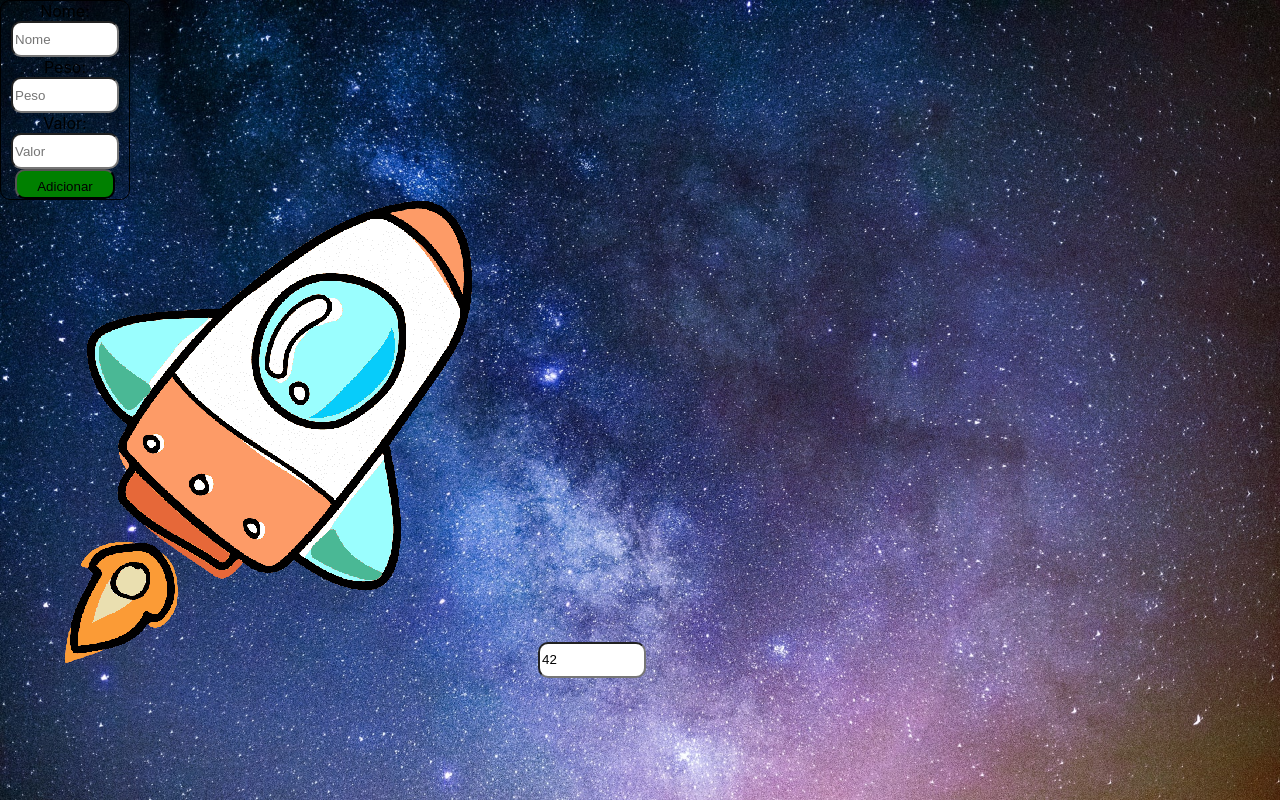
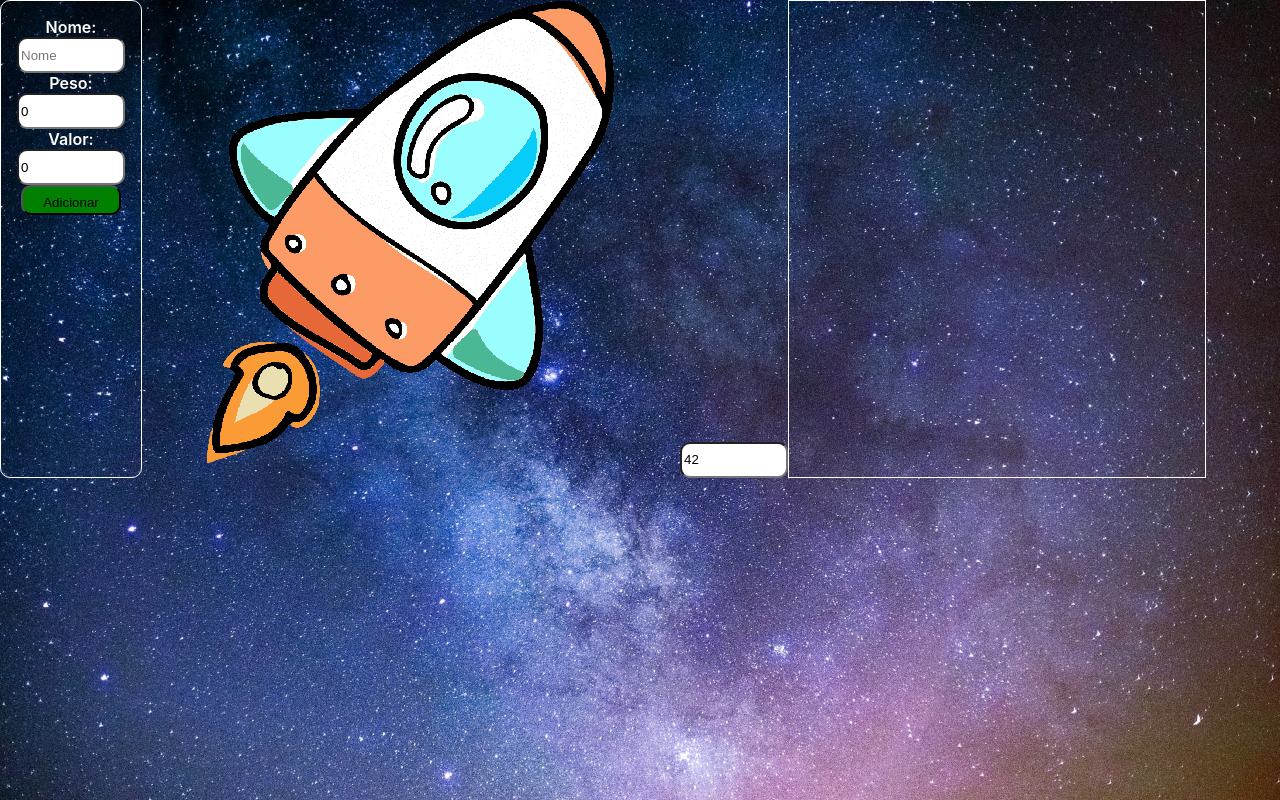
Before and after one commit to projeto-de-algoritmos/Greed_MochileiroDasGalaxias, a React (Create React App) app: page / in a window 1280 px wide. Built offline with nearby package versions, Linux system fonts and the light colour scheme.

Commit message:
Add create item

```diff
--- a/src/App.js
+++ b/src/App.js
@@ -1,12 +1,26 @@
+import { useState } from "react";
+import Item from "./components/Items";
 import ObjectForm from "./components/ObjectForm";
 import SpaceCraft from "./components/SpaceCraft";
 
+import * as S from './styles';
+
 function App() {
+
+  const [items, setItems] = useState([]);
+
+  const addItem = (item) => {
+    setItems([...items, item])
+  }
+
   return (
-    <>
-      <ObjectForm />
+    <S.Wrapper>
+      <ObjectForm addItem={addItem} />
       <SpaceCraft />
-    </>
+      <S.ItemsContainer>
+        {items.map((item) => <Item item={item} key={item.id} />)}
+      </S.ItemsContainer>
+    </S.Wrapper>
   );
 }
 
--- /dev/null
+++ b/src/components/Items/index.js
@@ -0,0 +1,25 @@
+import React from 'react';
+
+import * as S from './styles'
+
+const Item = ({ item }) => {
+  return(
+    <S.Wrapper>
+      <S.Line>
+        <S.Label>Nome:</S.Label>
+        <S.Text>{item.name}</S.Text>
+      </S.Line>
+      <S.Column>
+        <S.Line>
+          <S.Label>Peso: </S.Label>
+          <S.Text>{item.weight}</S.Text>
+        </S.Line>
+        <S.Line>
+          <S.Label>Valor: </S.Label>
+          <S.Text>{item.value}</S.Text>
+        </S.Line>
+      </S.Column>
+    </S.Wrapper>
+  )
+}
+export default Item;
--- /dev/null
+++ b/src/components/Items/styles.js
@@ -0,0 +1,27 @@
+import styled from 'styled-components';
+
+export const Wrapper = styled.div`
+  display: flex;
+  background-color: white;
+  flex-direction: column;
+  border-radius: 10px;
+  padding: 8px;
+  margin: 8px;
+`;
+
+export const Line = styled.div`
+  display: flex;
+  flex-direction: row;
+`;
+
+export const Column = styled.div``;
+
+export const Text = styled.p`
+  margin: 0;
+  padding-left: 8px;
+
+`;
+
+export const Label = styled.label`
+  font-weight: 600;
+`;
--- a/src/components/ObjectForm/index.js
+++ b/src/components/ObjectForm/index.js
@@ -1,17 +1,34 @@
-import React from "react";
+import React, { useState } from "react";
 
 import * as S from './styles'
 
-const ObjectForm = () => {
+const ObjectForm = ({ addItem }) => {
+
+  const [name, setName] = useState('');
+  const [weight, setWeight] = useState(0);
+  const [value, setValue] = useState(0);
+
+  const createItem = () => {
+    if(name && weight && value) {
+      const item = { id: Date.now() ,name, weight, value}
+      addItem(item);
+      setName('');
+      setValue(0);
+      setWeight(0);
+    }else{
+      alert('Preencha todos os campos!');
+    }
+  }
+
   return(
     <S.Wrapper>
       <S.Label>Nome:</S.Label>
-      <S.Input placeholder="Nome" />
+      <S.Input placeholder="Nome" value={name} onChange={(e) => setName((e.target.value))}/>
       <S.Label>Peso:</S.Label>
-      <S.Input placeholder="Peso" />
+      <S.Input placeholder="Peso" type="number"  value={`${weight}`} onChange={(e) => setWeight(parseInt(e.target.value))}/>
       <S.Label>Valor:</S.Label>
-      <S.Input placeholder="Valor" />
-      <S.Button>Adicionar</S.Button>
+      <S.Input placeholder="Valor" type="number" value={`${value}`} onChange={(e) => setValue(parseInt(e.target.value))}/>
+      <S.Button onClick={() => createItem()}>Adicionar</S.Button>
     </S.Wrapper>
   )
 }
--- a/src/components/ObjectForm/styles.js
+++ b/src/components/ObjectForm/styles.js
@@ -4,9 +4,9 @@ export const Wrapper = styled.div`
   display: flex;
   flex-direction: column;
   border: 1px solid;
-  border-color: black;
+  border-color: white;
+  padding: 16px;
   border-radius: 10px;
-  width: 10%;
   align-items: center;
 `
 
@@ -25,4 +25,6 @@ export const Button = styled.button`
 `
 
 export const Label = styled.label`
+  color: white;
+  font-weight: 600;
 `
--- a/src/components/SpaceCraft/index.js
+++ b/src/components/SpaceCraft/index.js
@@ -8,7 +8,7 @@ const SpaceCraft = () => {
   return(
     <S.Wrapper>
       <S.Image src={SpaceCraftImage}/>
-      <S.Input type="number" value={42}/>
+      <S.Input type="number" value={42} onChange={() => {}}/>
     </S.Wrapper>
   )
 }
--- /dev/null
+++ b/src/styles.js
@@ -0,0 +1,16 @@
+import styled from 'styled-components';
+
+export const Wrapper = styled.div`
+  display: flex;
+`;
+
+export const ItemsContainer = styled.div`
+  display: flex;
+  flex-direction: column;
+  width: 30%;
+  border: 1px solid;
+  border-color: white;
+  padding: 16px;
+  overflow: auto;
+  max-height: 500px;
+`;
```
